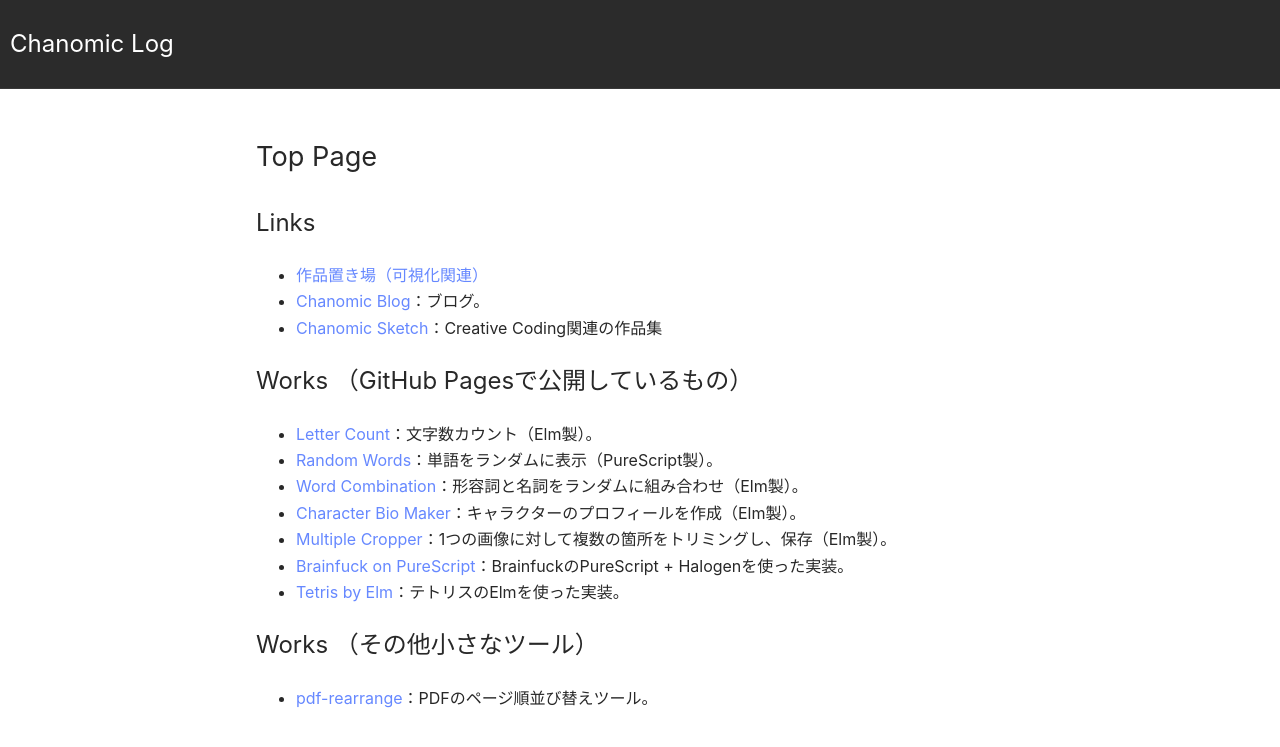
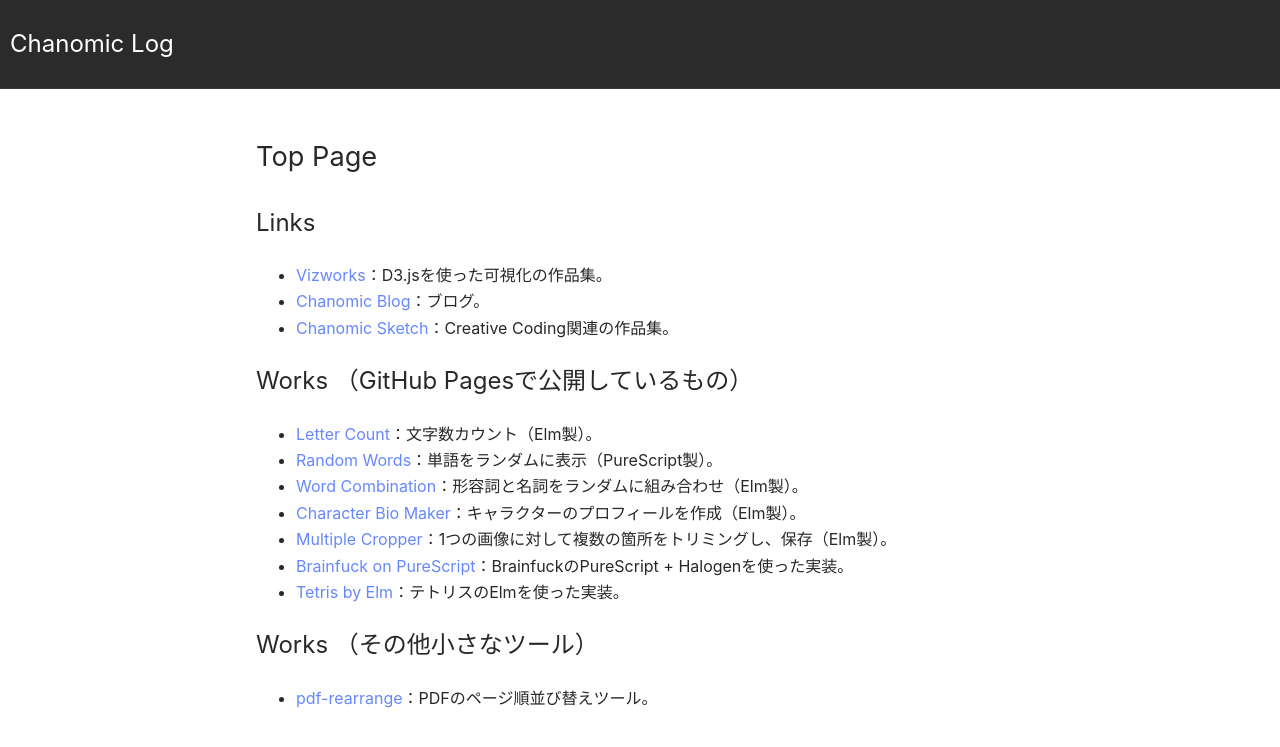
Before and after one commit to bombrary/bombrary.github.io, a Jekyll site: the page built from index.md, in a window 1280 px wide. Shown: the top 747 px of the page. Built offline with Jekyll 4.4.1, drawn with Linux system fonts in a browser that asks for light colours; nearby versions of some CDN libraries; library files that are not in the unit come from our copies.

Commit message:
modified text

```diff
--- a/index.md
+++ b/index.md
@@ -9,9 +9,9 @@ title: Top Page
 
 ## Links
 
-- [作品置き場（可視化関連）](https://bombrary.github.io/vizworks)
+- [Vizworks](https://bombrary.github.io/vizworks)：D3.jsを使った可視化の作品集。
 - [Chanomic Blog](https://bombrary.github.io/blog)：ブログ。
-- [Chanomic Sketch](https://bombrary.github.io/sketch)：Creative Coding関連の作品集
+- [Chanomic Sketch](https://bombrary.github.io/sketch)：Creative Coding関連の作品集。
 
 ## Works （GitHub Pagesで公開しているもの）
 
```
